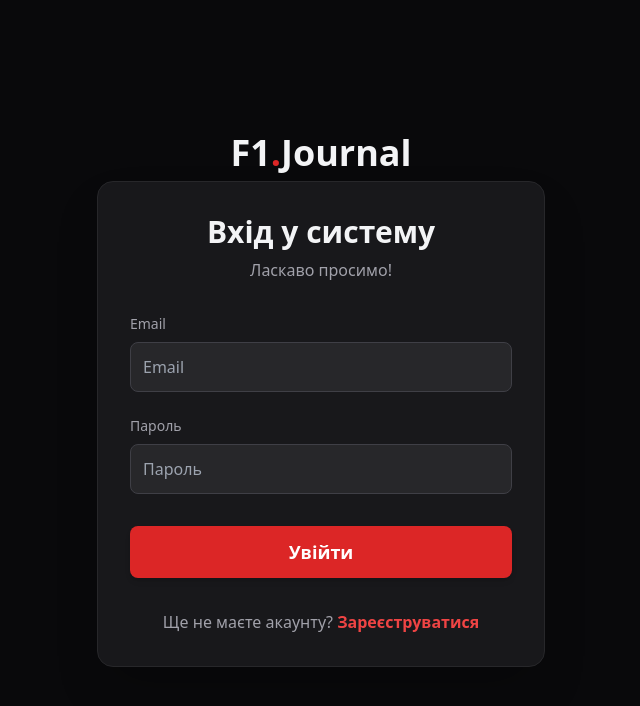
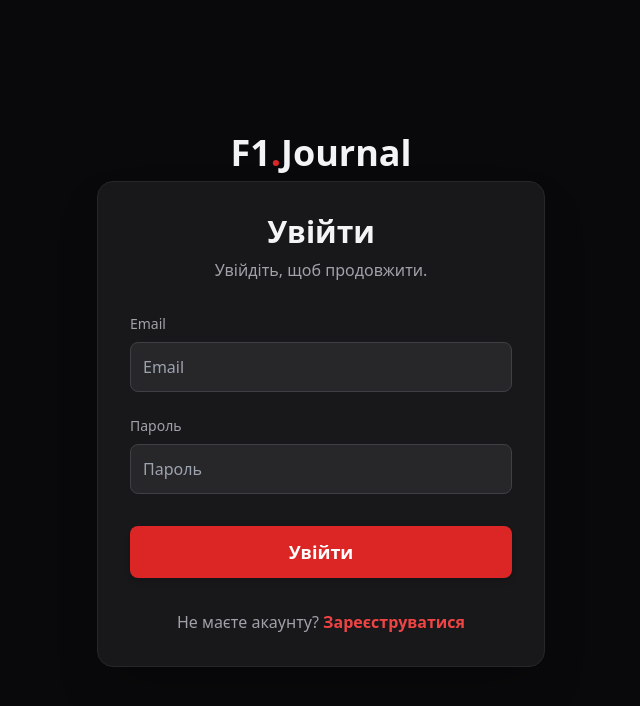
Before and after one commit to Divaks/F1.Journal, a React (Vite) app in the folder Frontend/: page / in a window 1280 px wide. Shown: the top 706 px of the page, without its empty margins (319-959 px from the left). Built offline with nearby package versions, Linux system fonts and the light colour scheme.

Commit message:
login fix

```diff
--- a/Frontend/src/components/Login.jsx
+++ b/Frontend/src/components/Login.jsx
@@ -1,38 +1,43 @@
 import React, { useState } from 'react';
+import toast from 'react-hot-toast';
 
-// Логіка залишається тією ж самою
 function Login({ onLogin, onSwitchToRegister }) {
-    const [email, setEmail] = useState("");
-    const [password, setPassword] = useState("");
+    const [email, setEmail] = useState('');
+    const [password, setPassword] = useState('');
+    const [isSubmitting, setIsSubmitting] = useState(false);
 
-    const handleSubmit = (e) => {
+    const handleSubmit = async (e) => {
         e.preventDefault();
-        onLogin(email, password);
+        setIsSubmitting(true);
+
+        try {
+            // onLogin - це проп з App.jsx
+            await onLogin(email, password);
+        } catch (error) {
+            // помилка обробляється всередині onLogin в App.jsx через toast
+        } finally {
+            setIsSubmitting(false);
+        }
     };
 
     return (
-        // 1. Створюємо контейнер на весь екран, щоб відцентрувати форму
         <div className="min-h-screen bg-zinc-950 text-gray-200 flex flex-col justify-center items-center p-4">
 
-            {/* 2. Додаємо логотип */}
             <h1 className="text-4xl font-bold text-gray-100 mb-2">
                 F1<span className="text-red-600">.</span>Journal
             </h1>
 
-            {/* 3. Сама картка форми */}
             <div className="w-full max-w-md bg-zinc-900 rounded-2xl shadow-2xl p-8 border border-zinc-800">
 
-                {/* 4. Заголовок та підзаголовок */}
                 <h2 className="text-3xl font-bold text-center text-gray-100 mb-2">
-                    Вхід у систему
+                    Увійти
                 </h2>
                 <p className="text-zinc-400 text-center mb-8">
-                    Ласкаво просимо!
+                    Увійдіть, щоб продовжити.
                 </p>
 
-                <form onSubmit={handleSubmit} className="flex flex-col gap-6"> {/* Збільшив 'gap' */}
+                <form onSubmit={handleSubmit} className="flex flex-col gap-6">
 
-                    {/* 5. Покращені поля вводу */}
                     <div>
                         <label htmlFor="email" className="block text-sm font-medium text-zinc-400 mb-2">Email</label>
                         <input
@@ -61,16 +66,16 @@ function Login({ onLogin, onSwitchToRegister }) {
 
                     <button
                         type="submit"
-                        className="w-full py-3 mt-2 bg-red-600 text-white text-lg font-semibold rounded-lg shadow-md hover:bg-red-700 transition-all focus:outline-none focus:ring-2 focus:ring-red-500 focus:ring-offset-2 focus:ring-offset-zinc-900"
+                        disabled={isSubmitting}
+                        className="w-full py-3 mt-2 bg-red-600 text-white text-lg font-semibold rounded-lg shadow-md hover:bg-red-700 transition-all focus:outline-none focus:ring-2 focus:ring-red-500 focus:ring-offset-2 focus:ring-offset-zinc-900 disabled:bg-zinc-600"
                     >
-                        Увійти
+                        {isSubmitting ? 'Вхід...' : 'Увійти'}
                     </button>
                 </form>
 
-                {/* 6. Посилання на реєстрацію */}
                 <div className="mt-8 text-center">
                     <p className="text-zinc-400">
-                        Ще не маєте акаунту?{' '}
+                        Не маєте акаунту?{' '}
                         <button
                             type="button"
                             onClick={onSwitchToRegister}
--- a/Frontend/src/components/Register.jsx
+++ b/Frontend/src/components/Register.jsx
@@ -12,7 +12,6 @@ function Register({ onSwitchToLogin }) {
         e.preventDefault();
         setError(null);
         setIsSubmitting(true); // Блокуємо кнопку
-        const token = localStorage.getItem('authToken');
 
         try {
             const response = await fetch('https://f1-journal.onrender.com/api/users', { // Потрібно буде передати API_BASE_URL
```
